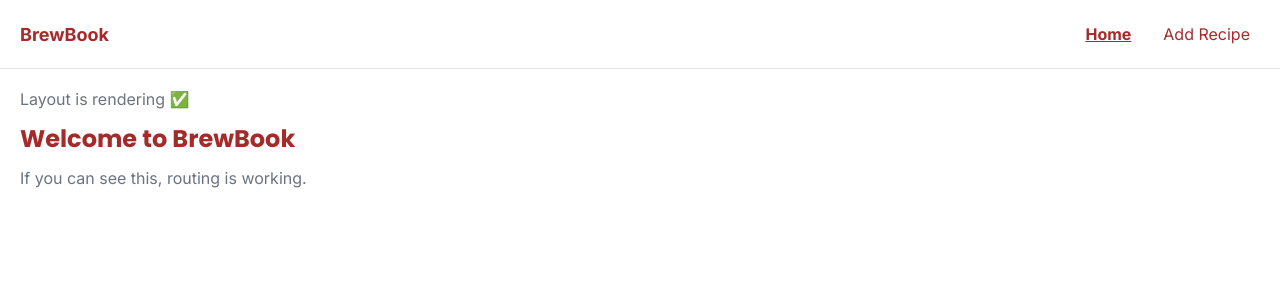
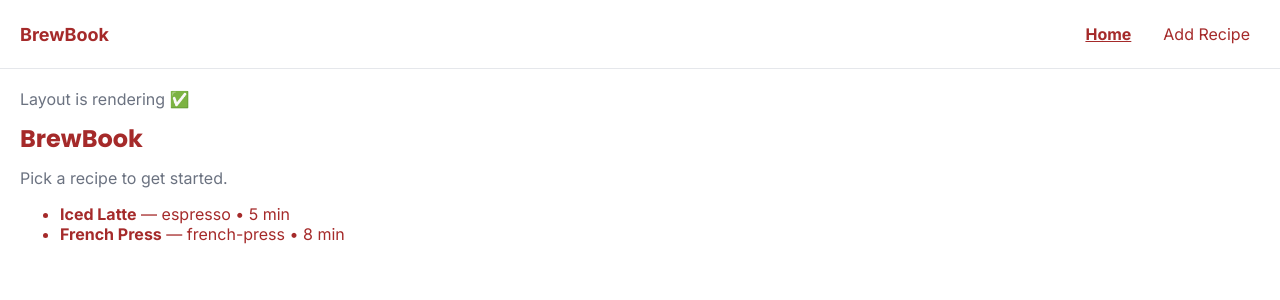
Before and after one commit to millicenttraylor7/brewbook, a React (Vite) app: page / in a window 1280 px wide. Shown: the top 300 px of the page. Built offline with nearby package versions, Linux system fonts and the light colour scheme.

Commit message:
Add recipes feature and seed data

```diff
--- /dev/null
+++ b/src/features/recipes/data/seedRecipes.js
@@ -0,0 +1,38 @@
+export const seedRecipes = [
+  {
+    id: "a1b2c3",
+    name: "Iced Latte",
+    method: "espresso",
+    timeMinutes: 5,
+    servings: 1,
+    ingredients: [
+      { item: "Espresso", amount: 2, unit: "shots" },
+      { item: "Milk", amount: 8, unit: "oz" },
+      { item: "Ice", amount: 1, unit: "cup" },
+    ],
+    steps: [
+      "Pull espresso shots.",
+      "Fill a glass with ice.",
+      "Add milk, then espresso.",
+    ],
+    notes: "Use oat milk for a sweeter taste.",
+  },
+  {
+    id: "d4e5f6",
+    name: "French Press",
+    method: "french-press",
+    timeMinutes: 8,
+    servings: 2,
+    ingredients: [
+      { item: "Coffee (coarse grind)", amount: 4, unit: "tbsp" },
+      { item: "Hot water", amount: 16, unit: "oz" },
+    ],
+    steps: [
+      "Add coffee to press.",
+      "Pour in hot water and stir.",
+      "Steep 4 minutes.",
+      "Press slowly and serve.",
+    ],
+    notes: "Best around 200°F water.",
+  },
+];
--- /dev/null
+++ b/src/features/recipes/hooks/useRecipes.js
@@ -0,0 +1,71 @@
+import { useCallback, useEffect, useState } from "react";
+import { seedRecipes } from "../data/seedRecipes";
+
+const STORAGE_KEY = "brewbook.recipes";
+
+export function useRecipes() {
+  const [recipes, setRecipes] = useState([]);
+  const [loading, setLoading] = useState(true);
+  const [error, setError] = useState("");
+
+  // useEffect #1: load from localStorage on startup (with a tiny async delay)
+  useEffect(() => {
+    let cancelled = false;
+
+    async function load() {
+      setLoading(true);
+      setError("");
+
+      try {
+        // simulate async (also meets “async communication” pattern)
+        await new Promise((resolve) => setTimeout(resolve, 150));
+
+        const raw = localStorage.getItem(STORAGE_KEY);
+        const parsed = raw ? JSON.parse(raw) : null;
+
+        if (!cancelled) {
+          if (Array.isArray(parsed) && parsed.length > 0) {
+            setRecipes(parsed);
+          } else {
+            setRecipes(seedRecipes);
+          }
+        }
+      } catch (e) {
+        if (!cancelled) setError("Could not load recipes. Please refresh.");
+      } finally {
+        if (!cancelled) setLoading(false);
+      }
+    }
+
+    load();
+
+    // cleanup as appropriate ✅
+    return () => {
+      cancelled = true;
+    };
+  }, []);
+
+  // useEffect #2: persist to localStorage when recipes change
+  useEffect(() => {
+    if (loading) return;
+    try {
+      localStorage.setItem(STORAGE_KEY, JSON.stringify(recipes));
+    } catch (e) {
+      // Keep UI running even if storage fails
+    }
+  }, [recipes, loading]);
+
+  const addRecipe = useCallback((newRecipe) => {
+    setRecipes((prev) => [newRecipe, ...prev]);
+  }, []);
+
+  const updateRecipe = useCallback((updated) => {
+    setRecipes((prev) => prev.map((r) => (r.id === updated.id ? updated : r)));
+  }, []);
+
+  const deleteRecipe = useCallback((id) => {
+    setRecipes((prev) => prev.filter((r) => r.id !== id));
+  }, []);
+
+  return { recipes, loading, error, addRecipe, updateRecipe, deleteRecipe };
+}
--- a/src/pages/HomePage.jsx
+++ b/src/pages/HomePage.jsx
@@ -1,8 +1,32 @@
+import { useRecipes } from "../features/recipes/hooks/useRecipes";
+
 export default function HomePage() {
+  const { recipes, loading, error } = useRecipes();
+
+  if (loading) {
+    return <p>Loading recipes…</p>;
+  }
+
+  if (error) {
+    return <p role="alert">{error}</p>;
+  }
+
+  if (recipes.length === 0) {
+    return <p>No recipes yet. Add one!</p>;
+  }
+
   return (
     <section>
-      <h1>Welcome to BrewBook</h1>
-      <p>If you can see this, routing is working.</p>
+      <h1>BrewBook</h1>
+      <p>Pick a recipe to get started.</p>
+
+      <ul>
+        {recipes.map((r) => (
+          <li key={r.id}>
+            <strong>{r.name}</strong> — {r.method} • {r.timeMinutes} min
+          </li>
+        ))}
+      </ul>
     </section>
   );
 }
```
